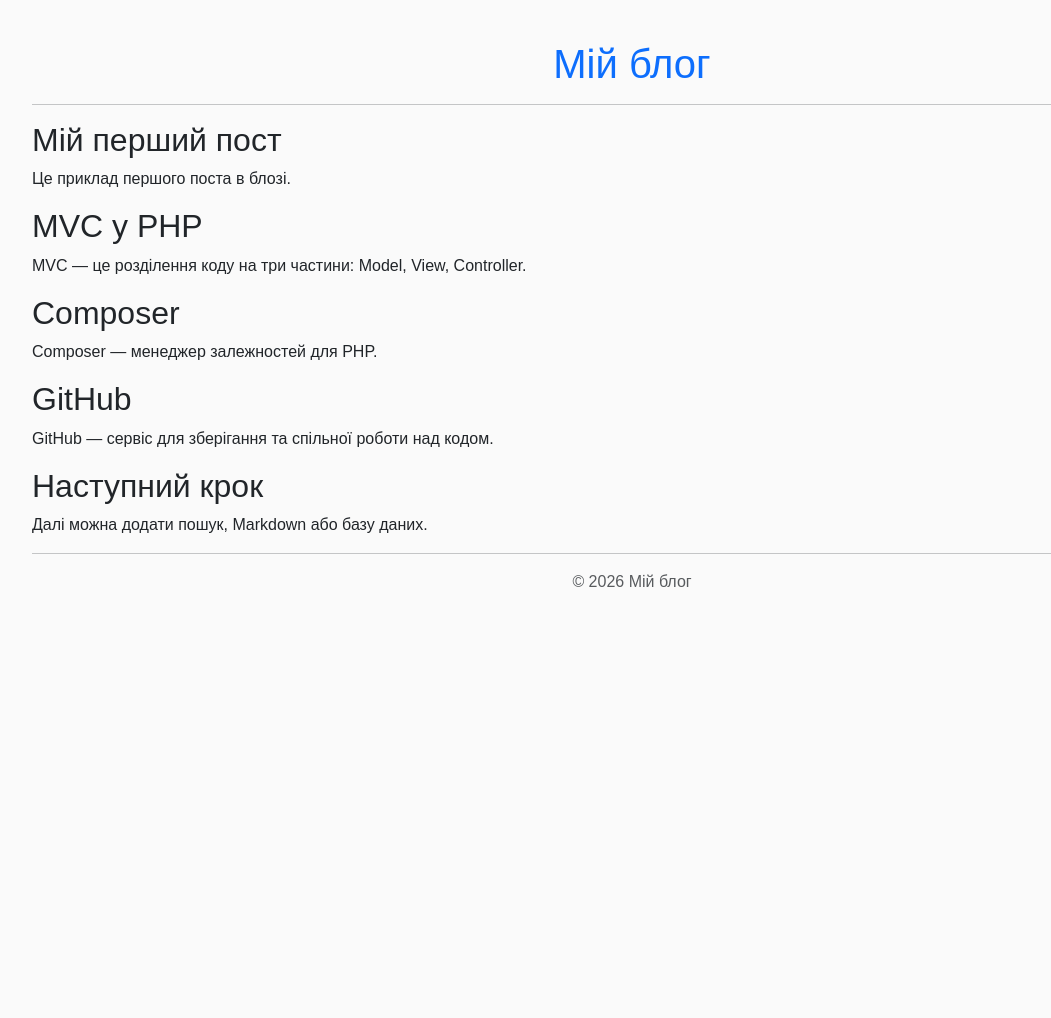
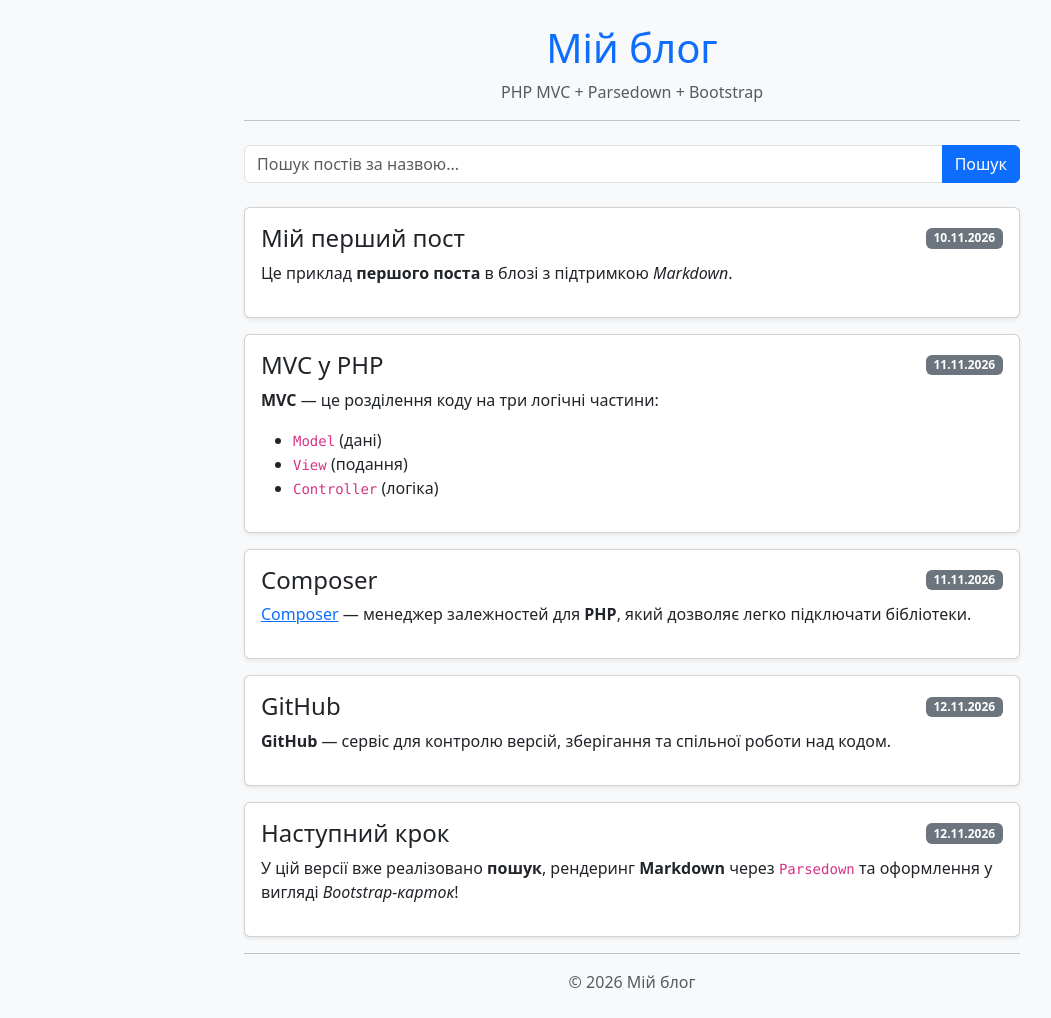
Before and after one commit to nepyyvodad180601524-maker/lab16, a PHP site: page / in a window 1280 px wide. Shown: the whole page, without its empty margins (8-1059 px from the left). Before the commit the page ends 587 px from the top, so only its background shows below. Run offline with PHP 8.4, Linux system fonts and the light colour scheme.

Commit message:
Додано дати постів, пошук, Markdown (Parsedown) та Bootstrap-картки

```diff
--- a/composer.json
+++ b/composer.json
@@ -11,5 +11,7 @@
             "email": "nepyyvoda.d1806.015.24@lntu.edu.ua"
         }
     ],
-    "require": {}
+    "require": {
+        "erusev/parsedown": "^1.8"
+    }
 }
--- a/controllers/BlogController.php
+++ b/controllers/BlogController.php
@@ -1,11 +1,17 @@
 <?php
+require_once __DIR__ . '/../vendor/autoload.php';
 require_once __DIR__ . '/../models/Post.php';
 
 class BlogController
 {
     public function showAllPosts(): void
     {
-        $posts = Post::getAll();
+        $query = trim($_GET['query'] ?? '');
+        $posts = ($query !== '') ? Post::search($query) : Post::getAll();
+
+        $parsedown = new Parsedown();
+        $parsedown->setSafeMode(true);
+
         include __DIR__ . '/../views/postsView.php';
     }
 }
--- a/models/Post.php
+++ b/models/Post.php
@@ -3,21 +3,57 @@ class Post
 {
     public string $title;
     public string $content;
+    public string $date;
 
-    public function __construct(string $title, string $content)
+    public function __construct(string $title, string $content, ?string $date = null)
     {
         $this->title = $title;
         $this->content = $content;
+        $this->date = $date ?? date('d.m.Y');
     }
 
     public static function getAll(): array
     {
         return [
-            new Post("Мій перший пост", "Це приклад першого поста в блозі."),
-            new Post("MVC у PHP", "MVC — це розділення коду на три частини: Model, View, Controller."),
-            new Post("Composer", "Composer — менеджер залежностей для PHP."),
-            new Post("GitHub", "GitHub — сервіс для зберігання та спільної роботи над кодом."),
-            new Post("Наступний крок", "Далі можна додати пошук, Markdown або базу даних."),
+            new Post(
+                "Мій перший пост",
+                "Це приклад **першого поста** в блозі з підтримкою *Markdown*.",
+                "10.11.2026"
+            ),
+            new Post(
+                "MVC у PHP",
+                "**MVC** — це розділення коду на три логічні частини:\n- `Model` (дані)\n- `View` (подання)\n- `Controller` (логіка)",
+                "11.11.2026"
+            ),
+            new Post(
+                "Composer",
+                "[Composer](https://getcomposer.org/) — менеджер залежностей для **PHP**, який дозволяє легко підключати бібліотеки.",
+                "11.11.2026"
+            ),
+            new Post(
+                "GitHub",
+                "**GitHub** — сервіс для контролю версій, зберігання та спільної роботи над кодом.",
+                "12.11.2026"
+            ),
+            new Post(
+                "Наступний крок",
+                "У цій версії вже реалізовано **пошук**, рендеринг **Markdown** через `Parsedown` та оформлення у вигляді *Bootstrap-карток*!",
+                date('d.m.Y')
+            ),
         ];
     }
+
+    public static function search(string $query): array
+    {
+        $posts = self::getAll();
+        $query = trim($query);
+
+        if ($query === '') {
+            return $posts;
+        }
+
+        return array_filter($posts, function (Post $post) use ($query) {
+            return mb_stripos($post->title, $query) !== false;
+        });
+    }
 }
--- a/views/layout/footer.php
+++ b/views/layout/footer.php
@@ -1,6 +1,7 @@
 <hr>
-<footer class="text-center text-muted">
-    <p>&copy; <?= date('Y') ?> Мій блог</p>
-</footer>
+    <footer class="text-center text-muted mt-3">
+        <p>&copy; <?= date('Y') ?> Мій блог</p>
+    </footer>
+</div>
 </body>
 </html>
--- a/views/layout/header.php
+++ b/views/layout/header.php
@@ -2,15 +2,14 @@
 <html lang="uk">
 <head>
     <meta charset="UTF-8">
-    <title>Мій блог</title>
+    <meta name="viewport" content="width=device-width, initial-scale=1">
+    <title>Мій блог (MVC)</title>
     <link rel="stylesheet" href="https://cdn.jsdelivr.net/npm/bootstrap@5.3.3/dist/css/bootstrap.min.css">
-    <style>
-        body { font-family: sans-serif; margin: 40px; background-color: #fafafa; }
-        header { text-align: center; }
-    </style>
 </head>
-<body>
-<header>
-    <h1 class="text-primary">Мій блог</h1>
-    <hr>
-</header>
+<body class="bg-light">
+<div class="container my-4" style="max-width: 800px;">
+    <header class="text-center mb-4">
+        <h1 class="text-primary">Мій блог</h1>
+        <p class="text-muted">PHP MVC + Parsedown + Bootstrap</p>
+        <hr>
+    </header>
--- a/views/postsView.php
+++ b/views/postsView.php
@@ -1,10 +1,31 @@
 <?php include __DIR__ . '/layout/header.php'; ?>
 
-<?php foreach ($posts as $post): ?>
-    <article class="mb-3">
-        <h2><?= htmlspecialchars($post->title) ?></h2>
-        <p><?= htmlspecialchars($post->content) ?></p>
-    </article>
-<?php endforeach; ?>
+<form method="get" action="index.php" class="mb-4">
+    <div class="input-group">
+        <input type="text" name="query" class="form-control" placeholder="Пошук постів за назвою..." value="<?= htmlspecialchars($query ?? '') ?>">
+        <button class="btn btn-primary" type="submit">Пошук</button>
+        <?php if (!empty($query)): ?>
+            <a href="index.php" class="btn btn-outline-secondary">Скинути</a>
+        <?php endif; ?>
+    </div>
+</form>
+
+<?php if (empty($posts)): ?>
+    <div class="alert alert-warning">За запитом «<?= htmlspecialchars($query) ?>» постів не знайдено.</div>
+<?php else: ?>
+    <?php foreach ($posts as $post): ?>
+        <div class="card mb-3 shadow-sm">
+            <div class="card-body">
+                <div class="d-flex justify-content-between align-items-center mb-2">
+                    <h2 class="card-title h4 mb-0"><?= htmlspecialchars($post->title) ?></h2>
+                    <span class="badge bg-secondary"><?= htmlspecialchars($post->date) ?></span>
+                </div>
+                <div class="card-text">
+                    <?= $parsedown->text($post->content) ?>
+                </div>
+            </div>
+        </div>
+    <?php endforeach; ?>
+<?php endif; ?>
 
 <?php include __DIR__ . '/layout/footer.php'; ?>
```
Also changed, not shown: 1 other file.
